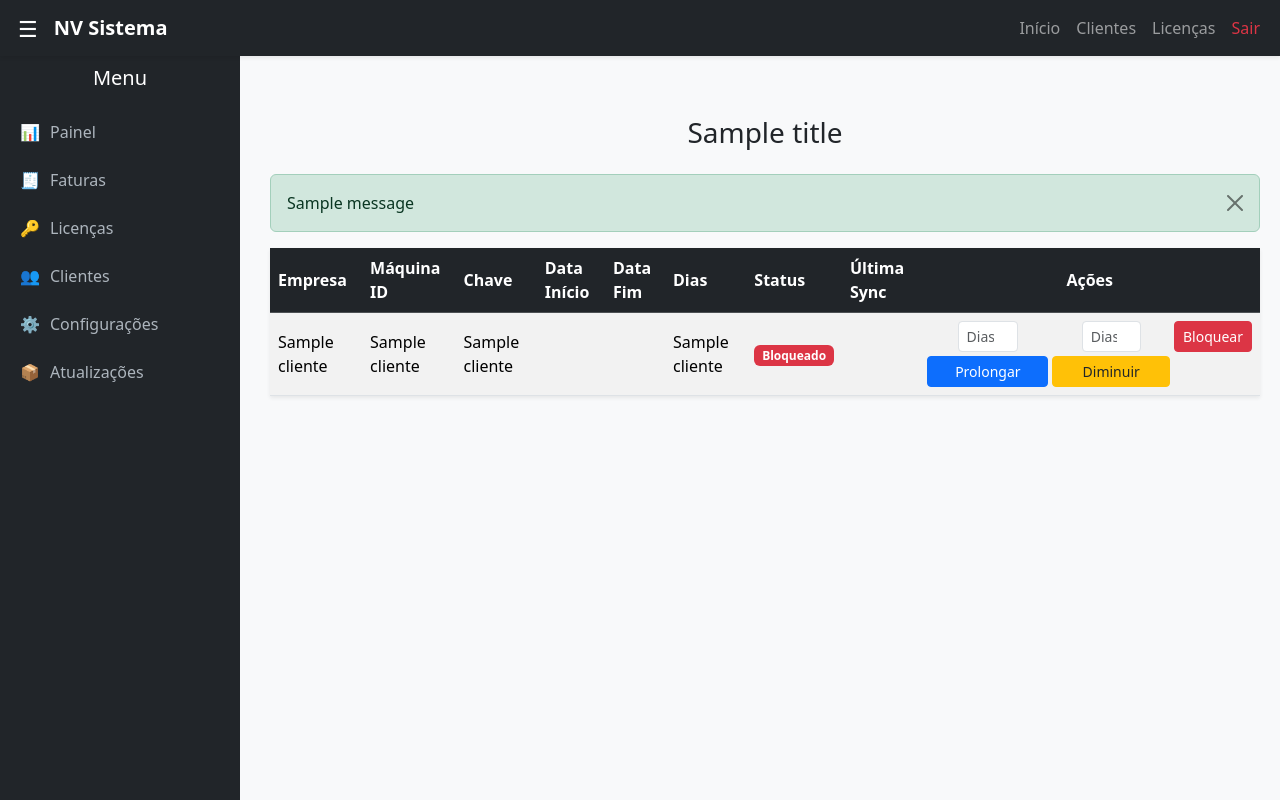
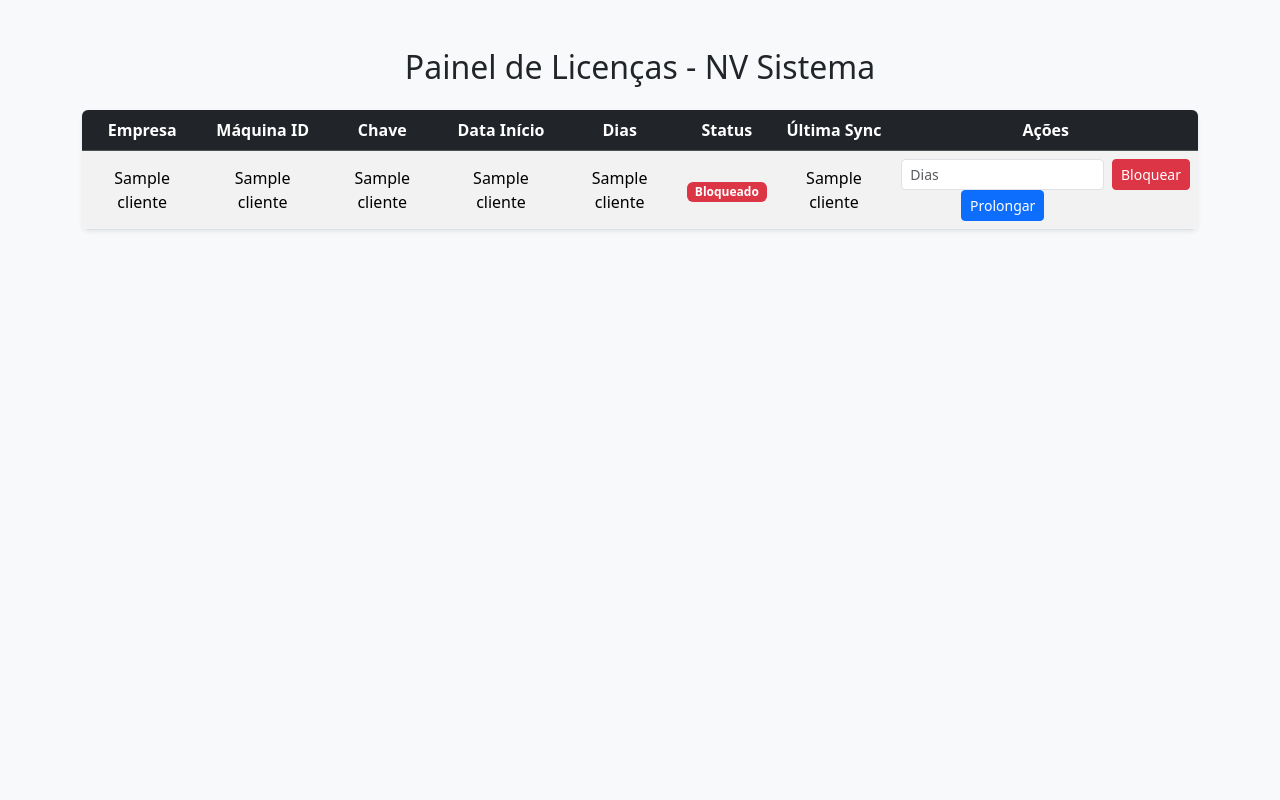
Before and after one commit to servidor879909499/servidor_licencas, a Flask app: template templates/painel.html in a window 1280 px wide. Run offline with Flask 3, Linux system fonts and the light colour scheme; the template is opened without the code that fills it: most values are stand-ins (such as "Sample title", 1, 10 or a date in 2020); one stand-in notice (Sample message) is shown; some libraries are stand-ins or nearby versions.

Commit message:
Update painel.html

```diff
--- a/templates/painel.html
+++ b/templates/painel.html
@@ -2,75 +2,48 @@
 <html lang="pt">
 <head>
     <meta charset="UTF-8">
-<title>{{ title }}</title>
+    <title>Painel de Licenças - NV Sistema</title>
     <link href="https://cdn.jsdelivr.net/npm/bootstrap@5.3.2/dist/css/bootstrap.min.css" rel="stylesheet">
     <style>
-body { background-color: #f8f9fa; overflow-x: hidden; }
-.sidebar { position: fixed; top: 56px; left: 0; height: 100%; width: 240px; background-color: #212529; color: white; transition: all 0.3s ease; overflow-y: auto; z-index: 1000; }
-.sidebar.collapsed { width: 70px; }
-.sidebar a { color: #adb5bd; display: block; padding: 12px 20px; text-decoration: none; white-space: nowrap; transition: 0.3s; }
-.sidebar a:hover, .sidebar a.active { background-color: #495057; color: #fff; }
-.sidebar h5 { text-align: center; padding: 10px; }
-.sidebar .icon { margin-right: 10px; }
-.sidebar.collapsed .text { display: none; }
-.content { margin-left: 250px; padding: 100px 20px 20px 20px; transition: all 0.3s ease; }
-.content.expanded { margin-left: 80px; }
-.table th, .table td { vertical-align: middle; }
-.toggle-btn { background: none; border: none; color: white; font-size: 22px; cursor: pointer; margin-right: 10px; }
+        body {
+            background-color: #f8f9fa;
+        }
+        .table thead th {
+            vertical-align: middle;
+            text-align: center;
+        }
+        .table tbody td {
+            vertical-align: middle;
+            text-align: center;
+        }
+        .form-inline {
+            display: flex;
+            gap: 0.5rem;
+            justify-content: center;
+        }
+        @media (max-width: 768px) {
+            .form-inline {
+                flex-direction: column;
+            }
+        }
     </style>
 </head>
 <body>
+<div class="container mt-5">
+    <h2 class="text-center mb-4">Painel de Licenças - NV Sistema</h2>
 
-<!-- Navbar -->
-<nav class="navbar navbar-expand-lg navbar-dark bg-dark fixed-top shadow-sm">
-<div class="container-fluid">
-<button class="toggle-btn" id="toggleSidebar">☰</button>
-<a class="navbar-brand fw-bold" href="{{ url_for('painel') }}">NV Sistema</a>
-<button class="navbar-toggler" type="button" data-bs-toggle="collapse" data-bs-target="#navbarNav">
-<span class="navbar-toggler-icon"></span>
-</button>
-<div class="collapse navbar-collapse" id="navbarNav">
-<ul class="navbar-nav ms-auto">
-<li class="nav-item"><a class="nav-link {% if request.path == '/painel' %}active{% endif %}" href="{{ url_for('painel') }}">Início</a></li>
-<li class="nav-item"><a class="nav-link {% if request.path == '/clientes' %}active{% endif %}" href="{{ url_for('clientes') }}">Clientes</a></li>
-<li class="nav-item"><a class="nav-link {% if request.path == '/licencas' %}active{% endif %}" href="{{ url_for('licencas') }}">Licenças</a></li>
-<li class="nav-item"><a class="nav-link text-danger" href="{{ url_for('logout') }}">Sair</a></li>
-</ul>
-</div>
-</div>
-</nav>
-
-<!-- Sidebar -->
-<div class="sidebar" id="sidebar">
-<h5>Menu</h5>
-<a href="{{ url_for('painel') }}" class="{% if request.path == '/painel' %}active{% endif %}"><span class="icon">📊</span><span class="text">Painel</span></a>
-<a href="{{ url_for('faturas') }}" class="{% if request.path == '/faturas' %}active{% endif %}"><span class="icon">🧾</span><span class="text">Faturas</span></a>
-<a href="{{ url_for('licencas') }}" class="{% if request.path == '/licencas' %}active{% endif %}"><span class="icon">🔑</span><span class="text">Licenças</span></a>
-<a href="{{ url_for('clientes') }}" class="{% if request.path == '/clientes' %}active{% endif %}"><span class="icon">👥</span><span class="text">Clientes</span></a>
-<a href="{{ url_for('configuracoes') }}" class="{% if request.path == '/configuracoes' %}active{% endif %}"><span class="icon">⚙️</span><span class="text">Configurações</span></a>
-<a href="{{ url_for('atualizacoes') }}" class="{% if request.path == '/atualizacoes' %}active{% endif %}"><span class="icon">📦</span><span class="text">Atualizações</span></a>
-</div>
-
-<!-- Conteúdo principal -->
-<div class="content" id="content">
-<h3 class="text-center mb-4 mt-3">{{ title }}</h3>
-
-<!-- Flash messages -->
-{% with messages = get_flashed_messages(with_categories=true) %}
-  {% if messages %}
-    {% for category, message in messages %}
-      <div class="alert alert-{{ category }} alert-dismissible fade show" role="alert">
-        {{ message }}
-        <button type="button" class="btn-close" data-bs-dismiss="alert"></button>
-      </div>
-    {% endfor %}
-  {% endif %}
-{% endwith %}
-
-<table class="table table-striped table-hover shadow-sm align-middle">
+    <div class="table-responsive shadow-sm bg-white rounded">
+        <table class="table table-striped table-hover mb-0">
             <thead class="table-dark">
                 <tr>
-<th>Empresa</th><th>Máquina ID</th><th>Chave</th><th>Data Início</th><th>Data Fim</th><th>Dias</th><th>Status</th><th>Última Sync</th><th class="text-center">Ações</th>
+                    <th>Empresa</th>
+                    <th>Máquina ID</th>
+                    <th>Chave</th>
+                    <th>Data Início</th>
+                    <th>Dias</th>
+                    <th>Status</th>
+                    <th>Última Sync</th>
+                    <th>Ações</th>
                 </tr>
             </thead>
             <tbody>
@@ -79,23 +52,24 @@ body { background-color: #f8f9fa; overflow-x: hidden; }
                     <td>{{ c[1] }}</td>
                     <td>{{ c[2] }}</td>
                     <td>{{ c[3] }}</td>
-<td>{{ c[4].strftime("%Y-%m-%d %H:%M:%S") if c[4] else "" }}</td>
-<td>{{ c[8].strftime("%Y-%m-%d %H:%M:%S") if c[8] else "" }}</td>
+                    <td>{{ c[4] | string }}</td>
                     <td>{{ c[5] }}</td>
-<td>{% if c[6] == 'ativo' %}<span class="badge bg-success">Ativo</span>{% else %}<span class="badge bg-danger">Bloqueado</span>{% endif %}</td>
-<td>{{ c[7].strftime("%Y-%m-%d %H:%M:%S") if c[7] else "" }}</td>
-<td class="text-center">
-<div class="d-flex justify-content-center gap-1">
-<form action="{{ url_for('prolongar', cliente_id=c[0]) }}" method="POST" class="d-inline">
-<input type="number" name="dias" placeholder="Dias" class="form-control form-control-sm d-inline w-50 mb-1" required>
-<button class="btn btn-sm btn-primary w-100">Prolongar</button>
+                    <td>
+                        {% if c[6] == 'ativo' %}
+                            <span class="badge bg-success">Ativo</span>
+                        {% else %}
+                            <span class="badge bg-danger">Bloqueado</span>
+                        {% endif %}
+                    </td>
+                    <td>{{ c[7] | string }}</td>
+                    <td>
+                        <div class="form-inline">
+                            <form action="{{ url_for('prolongar', cliente_id=c[0]) }}" method="POST">
+                                <input type="number" name="dias" placeholder="Dias" class="form-control form-control-sm" required min="1">
+                                <button class="btn btn-sm btn-primary mt-1 mt-md-0">Prolongar</button>
                             </form>
-<form action="{{ url_for('diminuir', cliente_id=c[0]) }}" method="POST" class="d-inline">
-<input type="number" name="dias" placeholder="Dias" class="form-control form-control-sm d-inline w-50 mb-1" required>
-<button class="btn btn-sm btn-warning w-100 text-dark">Diminuir</button>
-</form>
-<form action="{{ url_for('bloquear', cliente_id=c[0]) }}" method="POST" class="d-inline">
-<button class="btn btn-sm btn-danger w-100">Bloquear</button>
+                            <form action="{{ url_for('bloquear', cliente_id=c[0]) }}" method="POST">
+                                <button class="btn btn-sm btn-danger mt-1 mt-md-0">Bloquear</button>
                             </form>
                         </div>
                     </td>
@@ -104,25 +78,8 @@ body { background-color: #f8f9fa; overflow-x: hidden; }
             </tbody>
         </table>
     </div>
+</div>
 
 <script src="https://cdn.jsdelivr.net/npm/bootstrap@5.3.2/dist/js/bootstrap.bundle.min.js"></script>
-<script>
-const toggleBtn = document.getElementById("toggleSidebar");
-const sidebar = document.getElementById("sidebar");
-const content = document.getElementById("content");
-
-// Lembrar estado do sidebar
-if(localStorage.getItem("sidebarCollapsed") === "true") {
-    sidebar.classList.add("collapsed");
-    content.classList.add("expanded");
-}
-
-toggleBtn.addEventListener("click", () => {
-    sidebar.classList.toggle("collapsed");
-    content.classList.toggle("expanded");
-    localStorage.setItem("sidebarCollapsed", sidebar.classList.contains("collapsed"));
-});
-</script>
-
 </body>
 </html>
```
Lines whose indentation alone changed are shown as unchanged.
